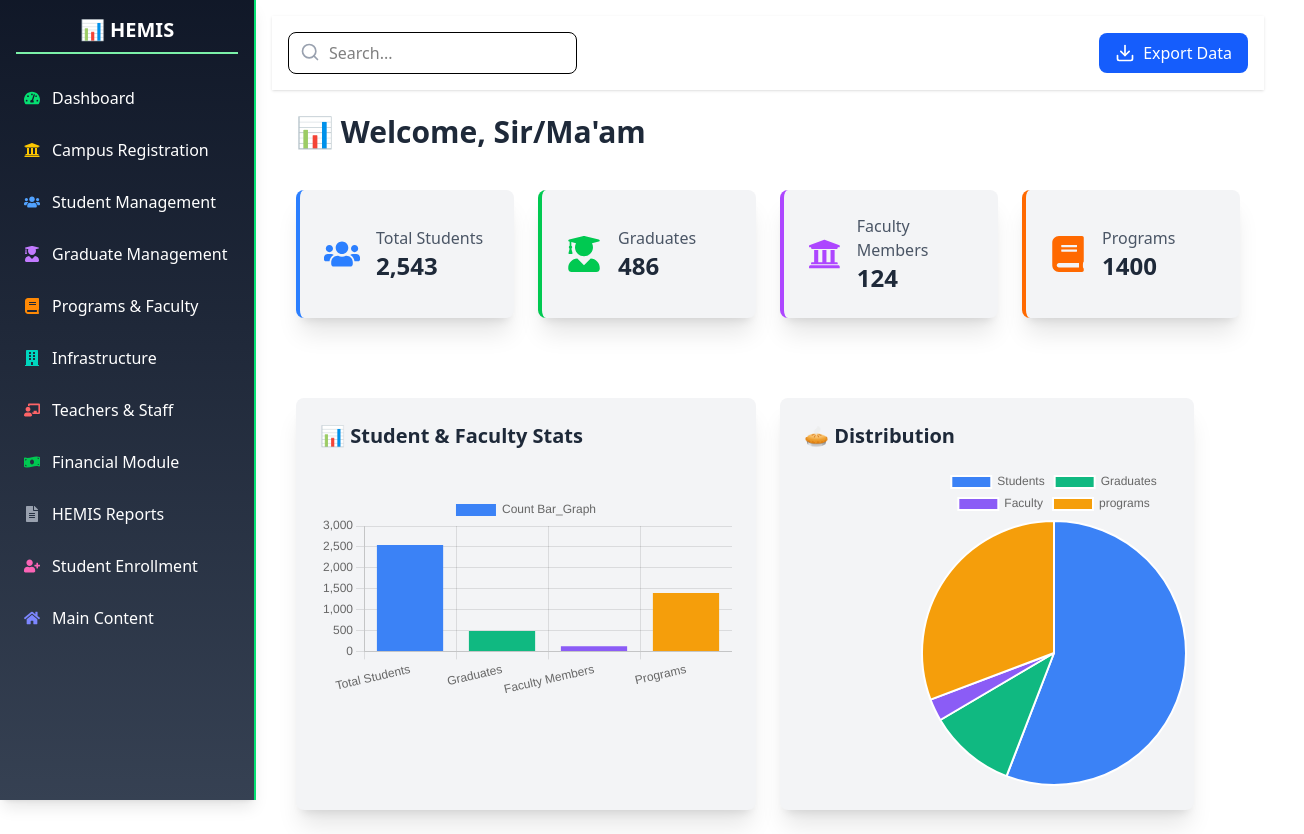
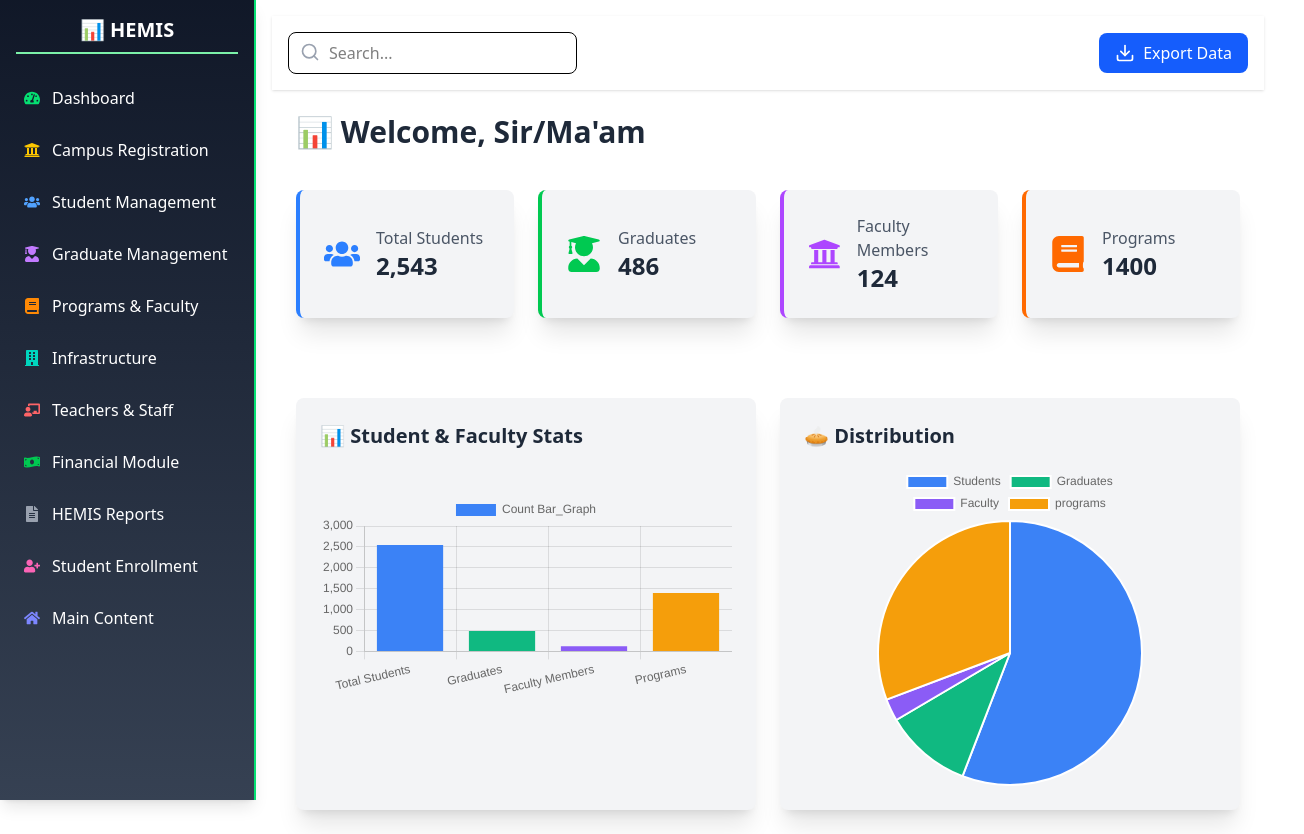
Before and after one commit to Sumitbharti230/AdminPanel, a React (Vite) app: page / in a window 1280 px wide. Shown: the whole page, 1304 px wide, since content can reach past the window. Built offline with nearby package versions, Linux system fonts and the light colour scheme.

Commit message:
second commit

```diff
--- a/src/Components/Dashboard.jsx
+++ b/src/Components/Dashboard.jsx
@@ -84,9 +84,9 @@
         </div>
 
         {/* Pie Chart */}
-        <div className="bg-gray-100 p-6 rounded-lg shadow-xl w-[90%]">
+        <div className="bg-gray-100 p-6 rounded-lg shadow-xl w-[100%]">
           <h3 className="text-xl font-bold text-gray-800 mb-4">🥧 Distribution</h3>
-          <div className="w-[500px] h-80  flex items-center justify-center">
+          <div className="w-[100%] h-80   flex justify-center">
             <Pie data={pieData} />
           </div>
         </div>
```
